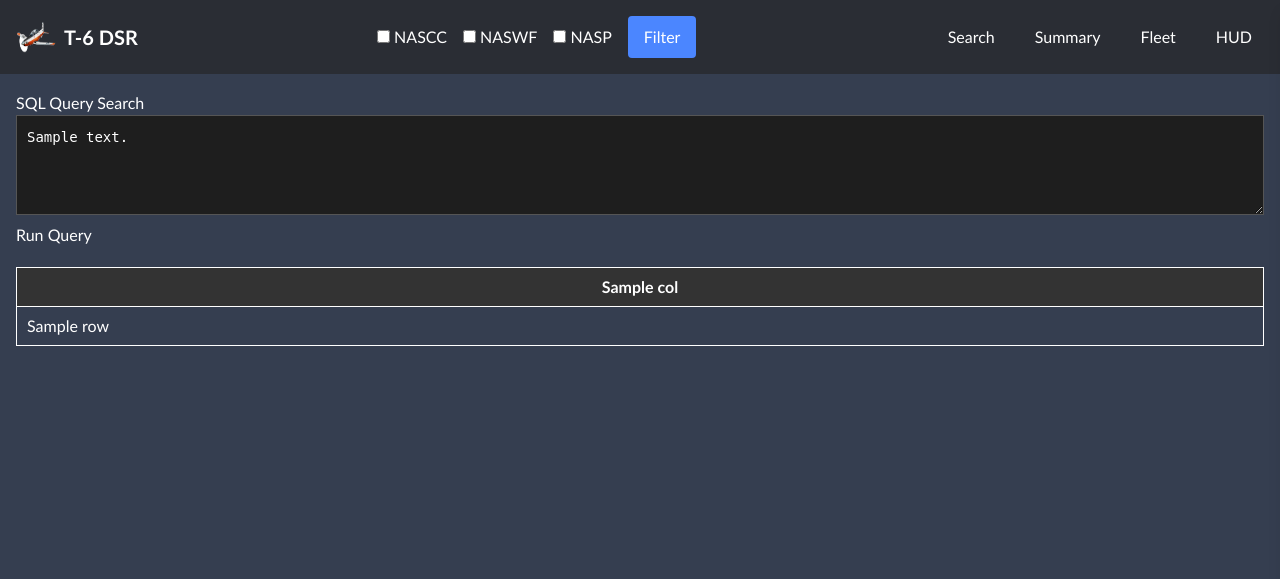
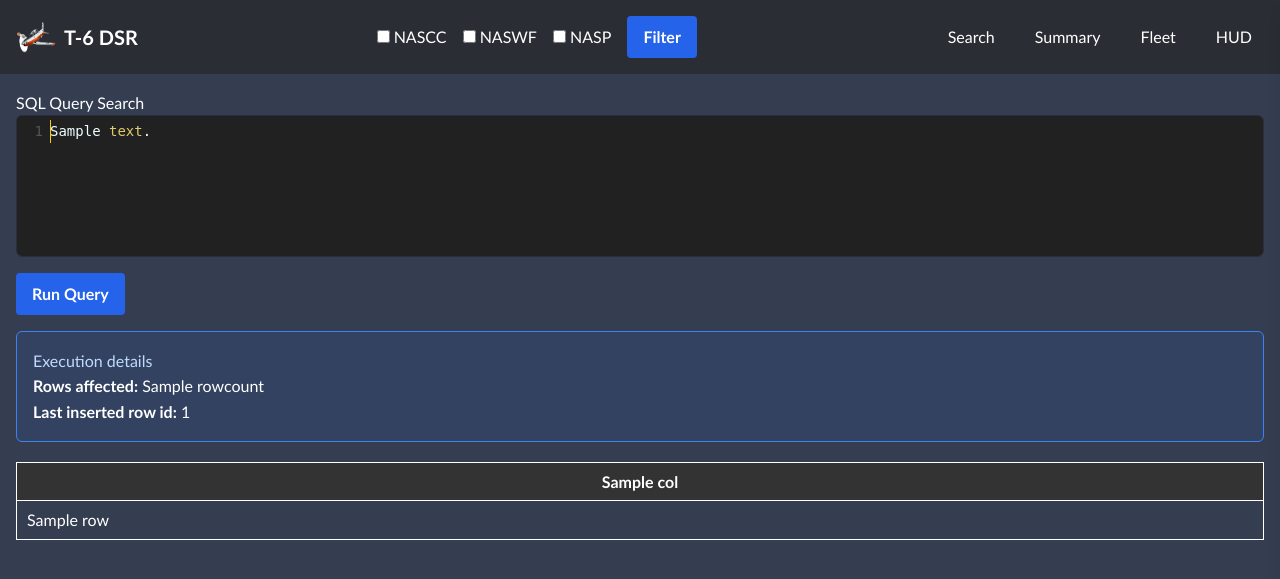
Before and after one commit to tylertestin/dsr_database, a Flask app: template templates/custom_sql.html in a window 1280 px wide. Shown: the top 579 px of the page. Run offline with Flask 3, Linux system fonts and the light colour scheme; the template is opened without the code that fills it: most values are stand-ins (such as "Sample title", 1, 10 or a date in 2020).

Commit message:
Enhance SQL console debugging experience

```diff
--- a/app.py
+++ b/app.py
@@ -7,6 +7,7 @@
 import sqlite3
 import pandas as pd
 import os, glob
+import traceback
 import matplotlib.pyplot as plt
 import matplotlib.dates as mdates
 import io
@@ -976,24 +977,46 @@
     columns = []
     query_text = ""
     error = None
+    debug_details = None
+    conn = None
 
     if request.method == "POST":
         query_text = request.form.get("sql_query", "").strip()
-        try:
-            conn = get_db_connection()
-            cursor = conn.cursor()
-            cursor.execute(query_text)
-            if query_text.lower().startswith("select"):
-                columns = [desc[0] for desc in cursor.description]
-                results = cursor.fetchall()
-            else:
-                conn.commit()
-        except Exception as e:
-            error = str(e)
-        finally:
-            conn.close()
+        if query_text:
+            try:
+                conn = get_db_connection()
+                cursor = conn.cursor()
+                cursor.execute(query_text)
+                if query_text.lower().startswith("select"):
+                    columns = [desc[0] for desc in cursor.description]
+                    results = cursor.fetchall()
+                else:
+                    conn.commit()
+                    debug_details = {
+                        "rowcount": cursor.rowcount,
+                        "lastrowid": getattr(cursor, "lastrowid", None),
+                    }
+            except Exception as e:
+                error = {
+                    "type": e.__class__.__name__,
+                    "message": str(e),
+                    "query": query_text,
+                }
+                debug_details = {
+                    "traceback": traceback.format_exc(),
+                }
+            finally:
+                if conn is not None:
+                    conn.close()
 
-    return render_template("custom_sql.html", query_text=query_text, results=results, columns=columns, error=error)
+    return render_template(
+        "custom_sql.html",
+        query_text=query_text,
+        results=results,
+        columns=columns,
+        error=error,
+        debug_details=debug_details,
+    )
 
 if __name__ == "__main__":
     # For local dev usage
--- a/templates/custom_sql.html
+++ b/templates/custom_sql.html
@@ -2,21 +2,42 @@
 {% block content %}
 <head>
     <title>SQL Search Console</title>
+    <link rel="stylesheet" href="https://cdnjs.cloudflare.com/ajax/libs/codemirror/5.65.16/codemirror.min.css" integrity="sha512-9Sh4D0L07H6sMj9i+dHy7UZff6pimdrdJS5VO7v0TP+L44WPpM5Su0b4m8aKv6kEPitnG0P9UwSSfDPgm/S4Vg==" crossorigin="anonymous" referrerpolicy="no-referrer" />
+    <link rel="stylesheet" href="https://cdnjs.cloudflare.com/ajax/libs/codemirror/5.65.16/theme/material-darker.min.css" integrity="sha512-8gxjA2iJhVz5Q4+LnyV76OiBfssmjXLnDMgh+tozlpJTTp1nVJ/7PaEQifImrf3FCy/hspn4BW2ducMBLg3TrA==" crossorigin="anonymous" referrerpolicy="no-referrer" />
     <style>
         body {
-            background-color: black;
+            background-color: #0f111a;
             color: white;
             font-family: 'Trebuchet MS', sans-serif;
         }
-        textarea {
-            width: 100%;
-            height: 100px;
-            font-family: monospace;
+        .editor-container {
+            border: 1px solid #2a2d3e;
+            border-radius: 6px;
+            overflow: hidden;
+            margin-bottom: 1rem;
+        }
+        .CodeMirror {
+            height: auto;
+            min-height: 140px;
+            background-color: #1e1e2e;
+            color: #e5e5f0;
             font-size: 14px;
-            background-color: #1e1e1e;
+        }
+        .CodeMirror-gutters {
+            background-color: #1b1d2b;
+            border-right: 1px solid #2a2d3e;
+        }
+        button[type="submit"] {
+            background-color: #2563eb;
+            border: none;
             color: white;
-            border: 1px solid #555;
-            padding: 10px;
+            padding: 0.5rem 1rem;
+            border-radius: 4px;
+            cursor: pointer;
+            font-weight: bold;
+        }
+        button[type="submit"]:hover {
+            background-color: #1d4ed8;
         }
         table {
             margin-top: 20px;
@@ -30,21 +51,67 @@
         th {
             background-color: #333;
         }
-        .error {
-            color: red;
-            margin-top: 10px;
+        .error-card {
+            margin-top: 1rem;
+            padding: 1rem;
+            border: 1px solid #dc2626;
+            background-color: rgba(220, 38, 38, 0.1);
+            border-radius: 6px;
+        }
+        .error-card h2 {
+            margin-top: 0;
+            color: #fca5a5;
+        }
+        .error-card pre {
+            background: rgba(15, 17, 26, 0.6);
+            padding: 0.75rem;
+            border-radius: 4px;
+            overflow-x: auto;
+            color: #f9fafb;
+        }
+        .debug-card {
+            margin-top: 1rem;
+            padding: 1rem;
+            border: 1px solid #3b82f6;
+            background-color: rgba(37, 99, 235, 0.1);
+            border-radius: 6px;
+        }
+        .debug-card h2 {
+            margin-top: 0;
+            color: #bfdbfe;
         }
     </style>
 </head>
 <body>
     <h1>SQL Query Search</h1>
     <form method="post">
-        <textarea name="sql_query" placeholder="Enter SQL query here...">{{ query_text }}</textarea><br>
+        <div class="editor-container">
+            <textarea id="sql-editor" name="sql_query" placeholder="Enter SQL query here...">{{ query_text }}</textarea>
+        </div>
         <button type="submit">Run Query</button>
     </form>
 
     {% if error %}
-        <div class="error">{{ error }}</div>
+        <div class="error-card">
+            <h2>{{ error.type }} encountered</h2>
+            <p>{{ error.message }}</p>
+            <h3>Query</h3>
+            <pre>{{ error.query }}</pre>
+            {% if debug_details and debug_details.traceback %}
+                <h3>Traceback</h3>
+                <pre>{{ debug_details.traceback }}</pre>
+            {% endif %}
+        </div>
+    {% endif %}
+
+    {% if debug_details and not error %}
+        <div class="debug-card">
+            <h2>Execution details</h2>
+            <p><strong>Rows affected:</strong> {{ debug_details.rowcount }}</p>
+            {% if debug_details.lastrowid %}
+                <p><strong>Last inserted row id:</strong> {{ debug_details.lastrowid }}</p>
+            {% endif %}
+        </div>
     {% endif %}
 
     {% if results %}
@@ -69,5 +136,30 @@
     {% elif request.method == "POST" and not error %}
         <p>No results returned.</p>
     {% endif %}
+
+    <script src="https://cdnjs.cloudflare.com/ajax/libs/codemirror/5.65.16/codemirror.min.js" integrity="sha512-LVqz74NWG+8GjM96IlzqJaoz1BZADps6oaqaUZ3VRGS97y5n8VR1nT1VxBtZEZK9SPFqh3DXD8tvevzfTGbFUg==" crossorigin="anonymous" referrerpolicy="no-referrer"></script>
+    <script src="https://cdnjs.cloudflare.com/ajax/libs/codemirror/5.65.16/mode/sql/sql.min.js" integrity="sha512-v6jaqgI0K9r9zMB2J1S4IM1F1uIBHIFkDFU7Qbu4zHxKCXY4ghEua5+YGLFHSwH617AZP55A+Wyhd+OVO4eeFw==" crossorigin="anonymous" referrerpolicy="no-referrer"></script>
+    <script>
+        document.addEventListener('DOMContentLoaded', function () {
+            const textarea = document.getElementById('sql-editor');
+            if (textarea) {
+                CodeMirror.fromTextArea(textarea, {
+                    mode: 'text/x-sql',
+                    lineNumbers: true,
+                    matchBrackets: true,
+                    autofocus: true,
+                    theme: 'material-darker',
+                    indentWithTabs: false,
+                    smartIndent: true,
+                    extraKeys: {
+                        'Ctrl-Enter': function (cm) {
+                            cm.save();
+                            textarea.form.submit();
+                        }
+                    }
+                });
+            }
+        });
+    </script>
 </body>
 {% endblock %}
```
